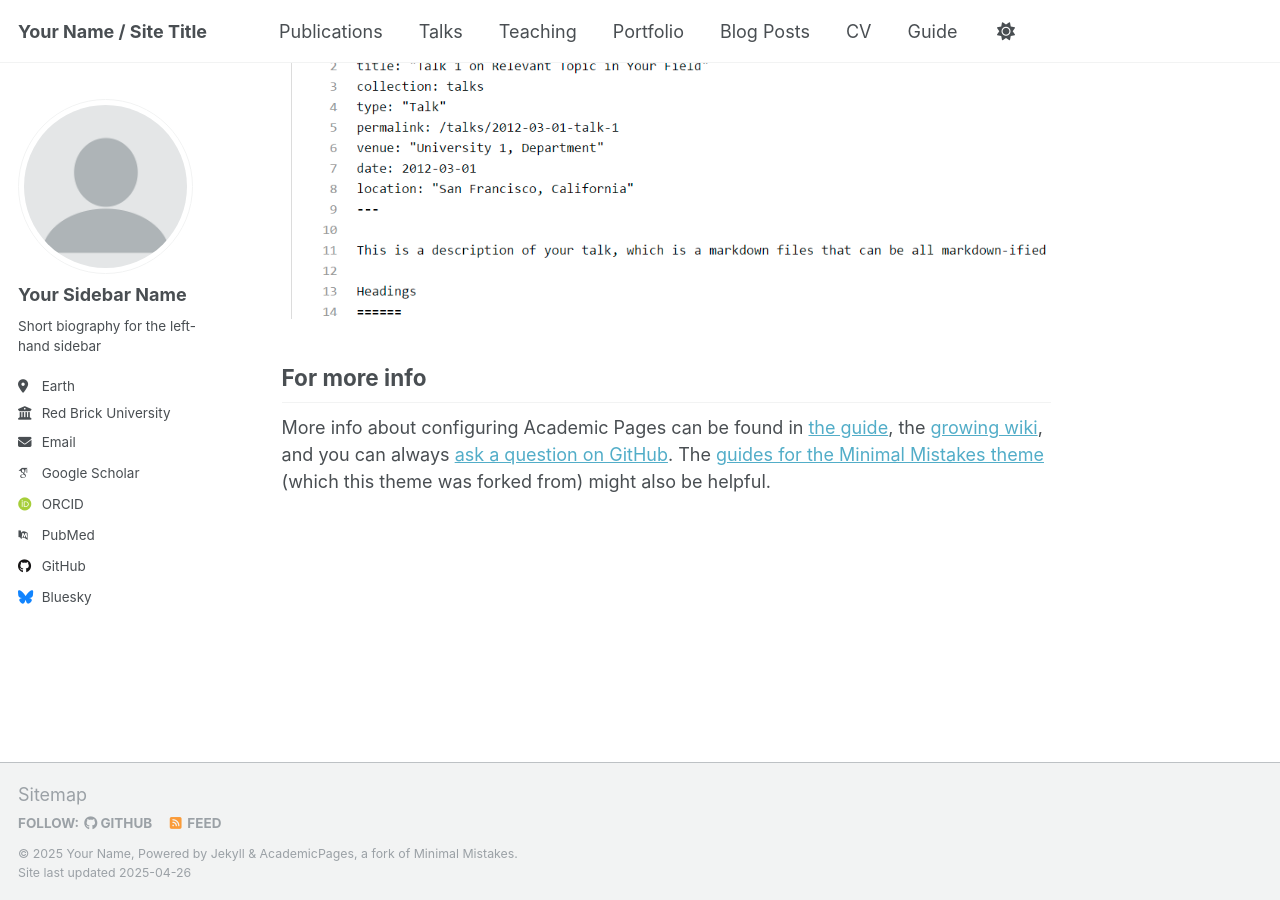
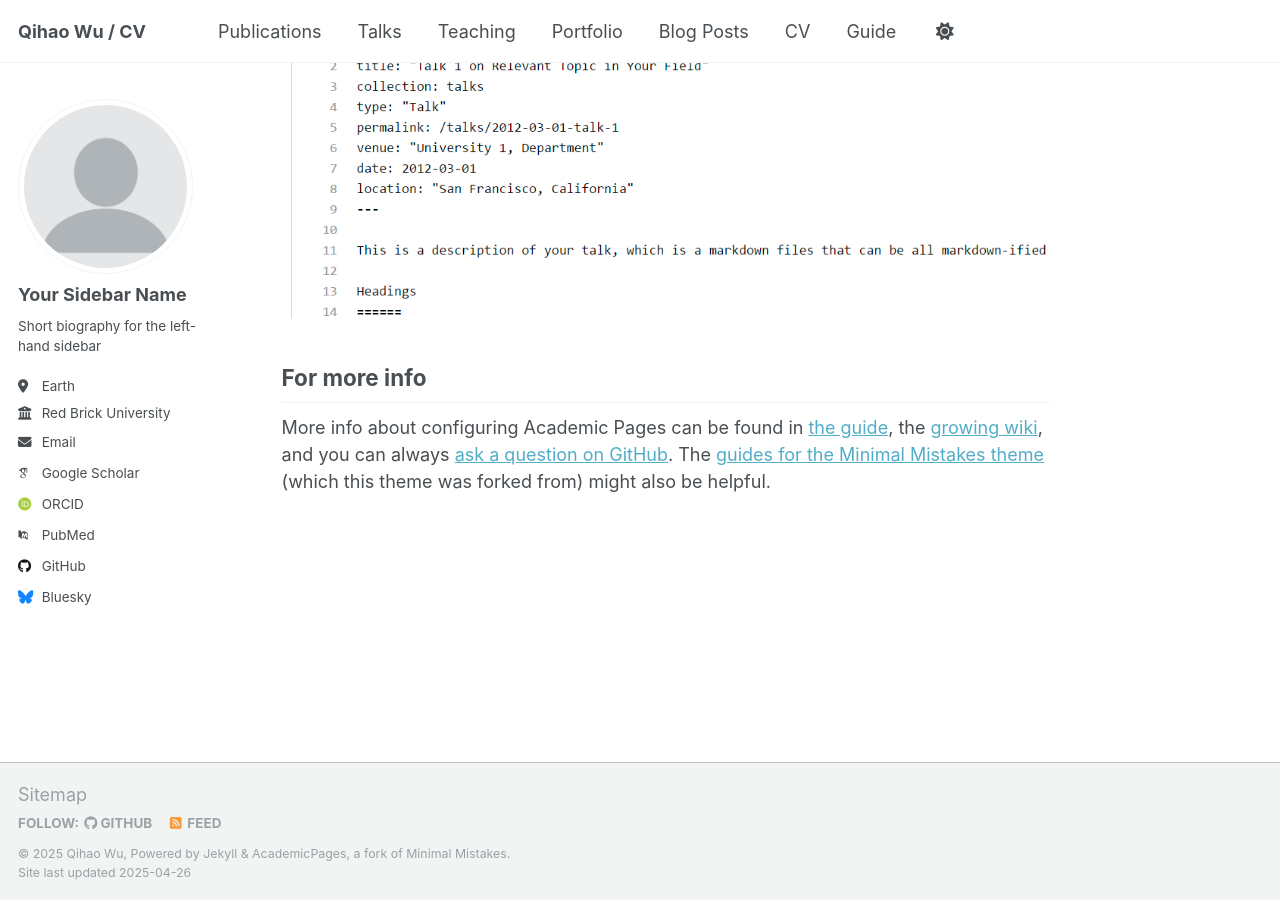
Before and after one commit to Qihao-Wu/qihaowu.github.io, a Jekyll site: the page built from _pages/about.md, in a window 1280 px wide and 900 px high, scrolled down 2636 px. Built offline with Jekyll 4.4.1, drawn with Linux system fonts in a browser that asks for light colours; some web fonts are replaced.

Commit message:
Update _config.yml

```diff
--- a/_config.yml
+++ b/_config.yml
@@ -9,9 +9,9 @@
 # Basic Site Settings
 locale                   : "en-US"
 site_theme               : "default"
-title                    : "Your Name / Site Title"
+title                    : "Qihao Wu / CV"
 title_separator          : "-"
-name                     : &name "Your Name"
+name                     : &name "Qihao Wu"
 description              : &description "personal description"
 url                      : https://academicpages.github.io # the base hostname & protocol for your site e.g. "https://[your GitHub username].github.io"
 baseurl                  : "" # the subpath of your site, e.g. "/blog"
```
